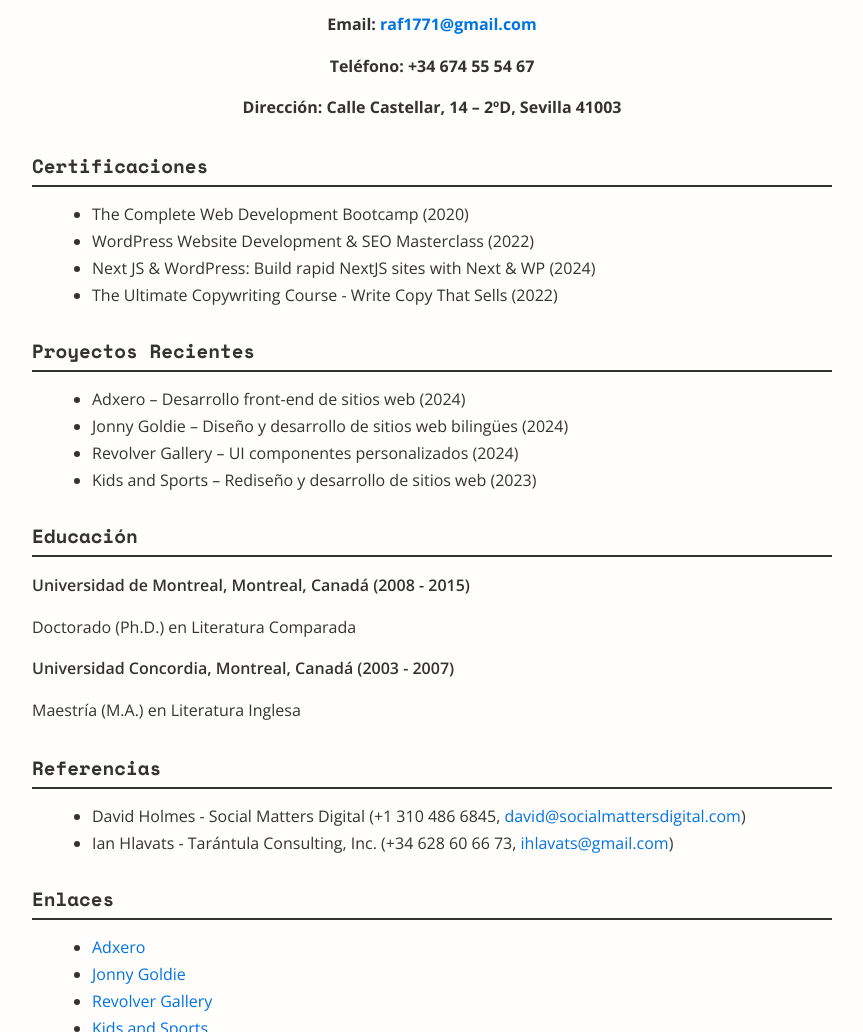
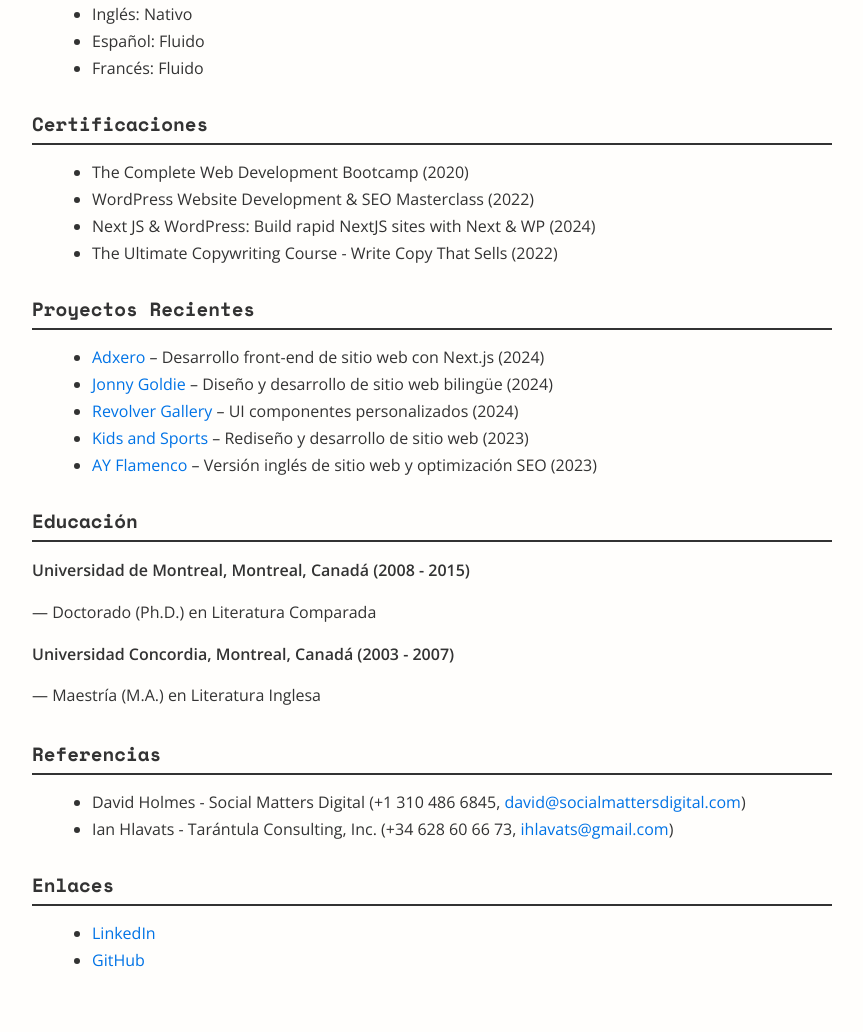
Before and after one commit to rafa1771/rafa1771.github.io, a plain HTML site: page index.html in a window 1280 px wide. Shown: the part 1768-2800 px from the top of the page, without its empty margins (208-1071 px from the left). Drawn offline with nearby package versions, Linux system fonts and the light colour scheme.

Commit message:
third commit

```diff
--- a/index.html
+++ b/index.html
@@ -3,7 +3,7 @@
 <head>
     <meta charset="UTF-8">
     <meta name="viewport" content="width=device-width, initial-scale=1.0">
-    <title>Resume</title>
+    <title>CV Rafael Rivlin</title>
     <link rel="stylesheet" href="styles.css">
     <link rel="preconnect" href="https://fonts.googleapis.com">
     <link rel="preconnect" href="https://fonts.gstatic.com" crossorigin>
@@ -29,6 +29,11 @@
             <p>Aporto una combinación única de creatividad y experiencia técnica a los medios digitales y proyectos de desarrollo web. Con una sólida experiencia en creación de contenido, SEO y desarrollo web, me destaco en mejorar la presencia en línea e impulsar la participación. Con fluidez tanto en inglés como en español, estoy buscando una oportunidad en España para aprovechar mis habilidades en un entorno dinámico.</p>
 
         </header>
+        <section id="contact">
+            <h3>Contactos</h3>
+            <p>Email: <a href="mailto:raf1771@gmail.com">raf1771@gmail.com</a></p>
+            <p>Teléfono: +34 674 55 54 67</p>
+        </section>
 
         <section id="experience">
             <h3>Experiencia Laboral</h3>
@@ -87,13 +92,6 @@
             </ul>
         </section>
 
-        <section id="contact">
-            <h3>Contactos</h3>
-            <p>Email: <a href="mailto:raf1771@gmail.com">raf1771@gmail.com</a></p>
-            <p>Teléfono: +34 674 55 54 67</p>
-            <p>Dirección: Calle Castellar, 14 – 2ºD, Sevilla 41003</p>
-        </section>
-
         <section id="certifications">
             <h3>Certificaciones</h3>
             <ul>
@@ -107,10 +105,11 @@
         <section id="projects">
             <h3>Proyectos Recientes</h3>
             <ul>
-                <li>Adxero – Desarrollo front-end de sitios web (2024)</li>
-                <li>Jonny Goldie – Diseño y desarrollo de sitios web bilingües (2024)</li>
-                <li>Revolver Gallery – UI componentes personalizados (2024)</li>
-                <li>Kids and Sports – Rediseño y desarrollo de sitios web (2023)</li>
+                <li><a href="https://adxero.com/">Adxero</a> – Desarrollo front-end de sitio web con Next.js (2024)</li>
+                <li><a href="https://jonnygoldie.com/">Jonny Goldie</a> – Diseño y desarrollo de sitio web bilingüe (2024)</li>
+                <li><a href="https://revolverwarholgallery.com/">Revolver Gallery</a> – UI componentes personalizados (2024)</li>
+                <li><a href="https://kidsandsports.es/">Kids and Sports</a> – Rediseño y desarrollo de sitio web (2023)</li>
+                <li><a href="https://ayflamenco.com/en/home/">AY Flamenco</a> – Versión inglés de sitio web y optimización SEO (2023)</li>
             </ul>
         </section>
 
@@ -118,11 +117,11 @@
             <h3>Educación</h3>
             <div class="education-entry">
                 <p><span class="emphasis">Universidad de Montreal, Montreal, Canadá (2008 - 2015)</span></p>
-                <p>Doctorado (Ph.D.) en Literatura Comparada</p>
+                <p>— Doctorado (Ph.D.) en Literatura Comparada</p>
             </div>
             <div class="education-entry">
                 <p><span class="emphasis">Universidad Concordia, Montreal, Canadá (2003 - 2007)</span></p>
-                <p>Maestría (M.A.) en Literatura Inglesa</p>
+                <p>— Maestría (M.A.) en Literatura Inglesa</p>
             </div>
         </section>
 
@@ -137,11 +136,6 @@
         <section id="links">
             <h3>Enlaces</h3>
             <ul>
-                <li><a href="https://adxero.com/">Adxero</a></li>
-                <li><a href="https://jonnygoldie.com/">Jonny Goldie</a></li>
-                <li><a href="https://revolverwarholgallery.com/">Revolver Gallery</a></li>
-                <li><a href="https://kidsandsports.es/">Kids and Sports</a></li>
-                <li><a href="https://ayflamenco.com/en/home/">AY Flamenco</a></li>
                 <li><a href="https://www.linkedin.com/in/rafael-rivlin-095a91248/">LinkedIn</a></li>
                 <li><a href="https://github.com/rafa1771">GitHub</a></li>
             </ul>
```
